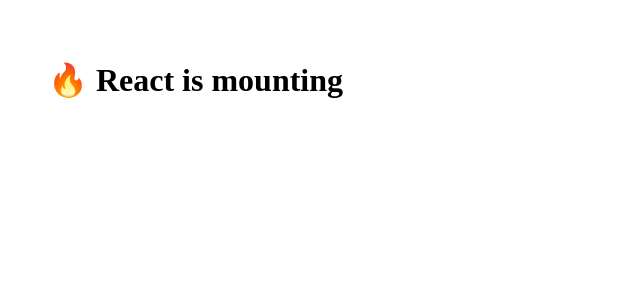
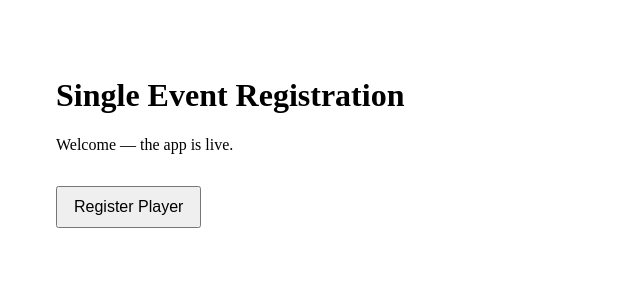
Before and after one commit to markhartley0929-netizen/SingleEventRegistration, a React (Vite) app: page / in a window 1280 px wide. Shown: the top 300 px of the page, without its empty margins (0-640 px from the left). Built offline with nearby package versions, Linux system fonts and the light colour scheme.

Commit message:
Wrap App component in React.StrictMode

```diff
--- a/src/main.jsx
+++ b/src/main.jsx
@@ -1,7 +1,11 @@
+import React from "react";
 import ReactDOM from "react-dom/client";
+import App from "./App";
 
 console.log("main.jsx loaded");
 
 ReactDOM.createRoot(document.getElementById("root")).render(
-  <h1 style={{ padding: 40 }}>🔥 React is mounting</h1>
+  <React.StrictMode>
+    <App />
+  </React.StrictMode>
 );
```
